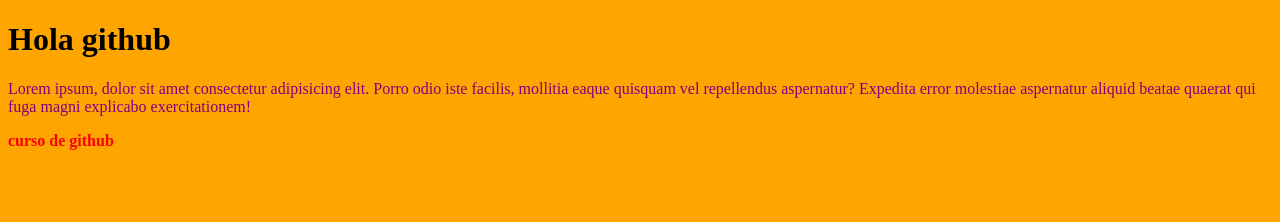
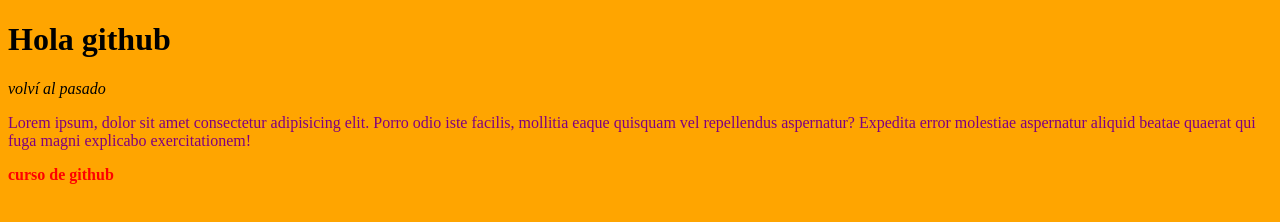
Before and after one commit to pierouy/clasegithub, a plain HTML site: page index.html in a window 1280 px wide. Drawn offline with Linux system fonts and the light colour scheme.

Commit message:
implemento los cambios del pasado

```diff
--- a/index.html
+++ b/index.html
@@ -9,6 +9,7 @@
 </head>
 <body>
     <h1>Hola github</h1>
+    <em>volví al pasado</em>
     <p>Lorem ipsum, dolor sit amet consectetur adipisicing elit. Porro odio iste facilis, mollitia eaque quisquam vel repellendus aspernatur? Expedita error molestiae aspernatur aliquid beatae quaerat qui fuga magni explicabo exercitationem!</p>
     <strong>curso de github</strong>
 </body>
```
